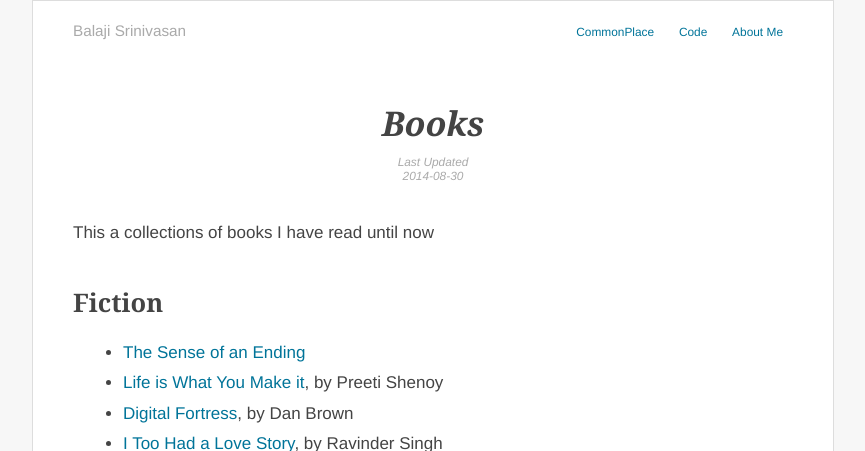
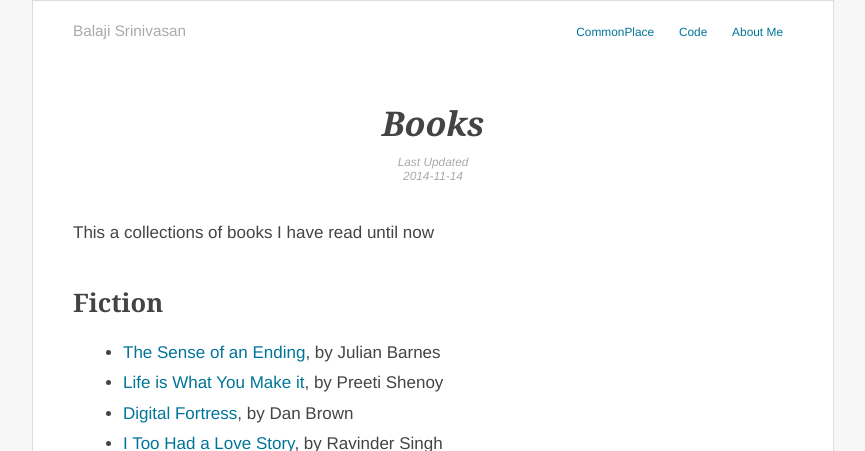
Before and after one commit to balaaagi/balaaagi.github.io, a Jekyll site: the page built from commonplace/books/index.md, in a window 1280 px wide. Shown: the top 451 px of the page, without its empty margins (207-1072 px from the left). Built offline with Jekyll 4.4.1, drawn with Linux system fonts in a browser that asks for light colours.

Commit message:
Added sense of ending dates

```diff
--- a/commonplace/books/index.md
+++ b/commonplace/books/index.md
@@ -1,14 +1,14 @@
 ---
 layout: page
 title: Books
-date:  2014-08-30
+date:  2014-11-14
 ---
 
 This a collections of books I have read until now
 
 
 <h2>Fiction</h2>
-- [The Sense of an Ending](https://www.goodreads.com/book/show/10746542-the-sense-of-an-ending)
+- [The Sense of an Ending](https://www.goodreads.com/book/show/10746542-the-sense-of-an-ending), by Julian Barnes
 - [Life is What You Make it](https://www.goodreads.com/book/show/10863941-life-is-what-you-make-it), by Preeti Shenoy
 - [Digital Fortress](https://www.goodreads.com/book/show/11125.Digital_Fortress), by Dan Brown
 - [I Too Had a Love Story](https://www.goodreads.com/book/show/7105461-i-too-had-a-love-story), by Ravinder Singh
```
